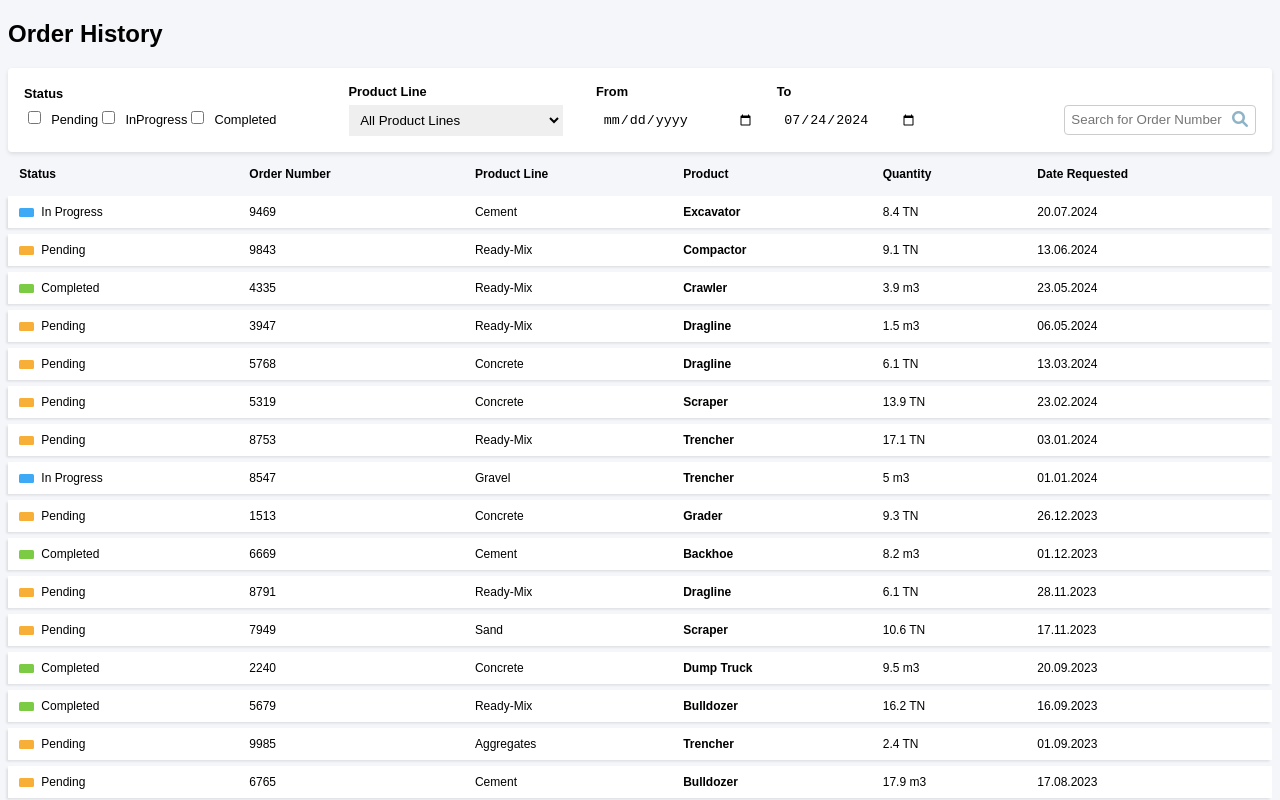
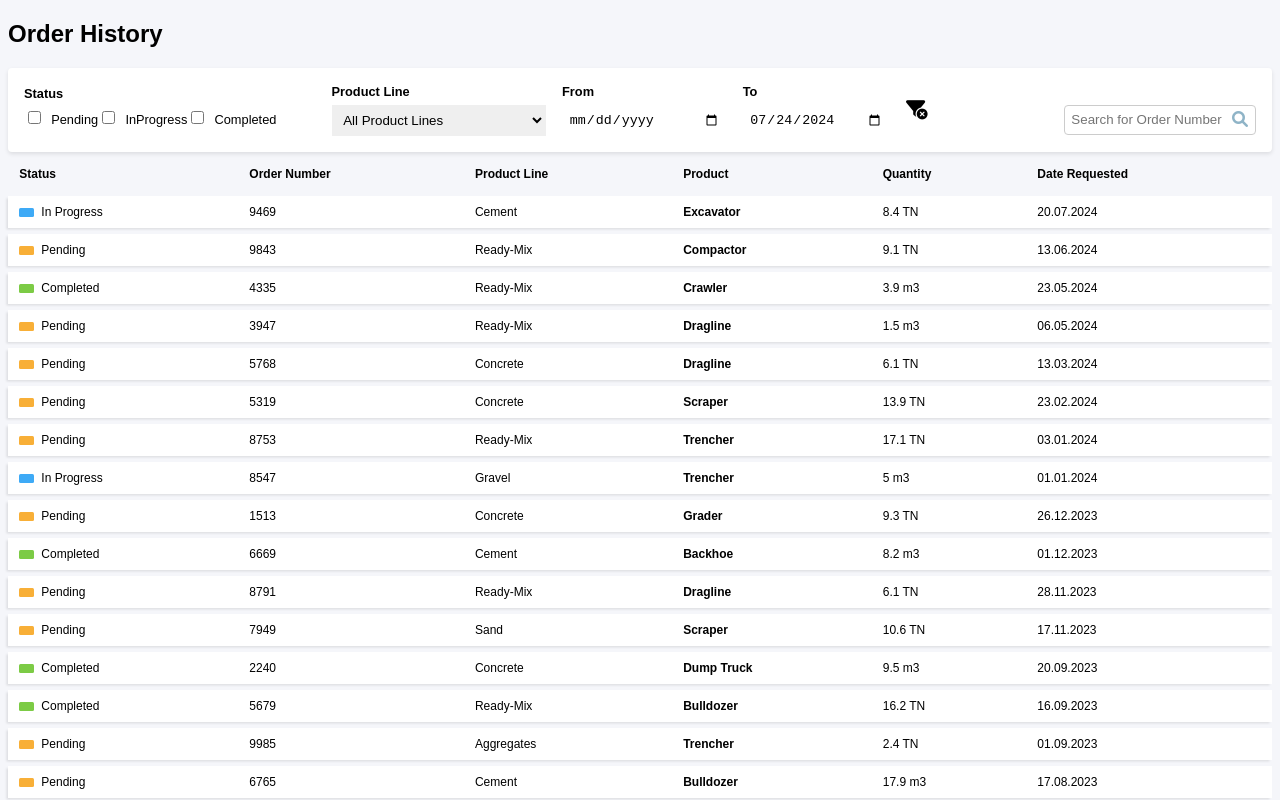
Before and after one commit to kar0lin4/cemex-order-history, an Angular app: page / in a window 1280 px wide. Shown: the top 800 px of the page. Built offline with nearby package versions, Linux system fonts and the light colour scheme.

Commit message:
feat(cmx-123) Add reset filters reorder filters.comp

```diff
--- a/src/app/filter/filter.component.html
+++ /dev/null
@@ -1,32 +0,0 @@
-<section class="filter-container">
-    <div class="filter-item">
-      <label class="status-item">Status</label>
-      <label class="status-checkbox" for="order-status" *ngFor="let status of orderStatuses;"><input id="order-status" type="checkbox" [value]="status" (change)="onStatusChange(status, $event)"/> {{status}}</label>
-    </div>
-    <div class="filter-item vertical-line"></div>
-    <div class="filter-item">
-      <label for="product-line">Product Line</label>
-      <select id="product-line" [formControl]="productLine" (change)="onProductLineChange(productLine.value!)" >
-        <option [value]="''">All Product Lines</option>
-        <option id="product-line" *ngFor="let line of productLines" [value]="line">{{line}}</option>
-      </select>
-    </div>
-    <div class="vertical-line"></div>
-    <div class="filter-item">
-      <label for="from-date">From</label>
-      <input [formControl]="dateFrom" [value]="dateFrom.value" type="date" id="from-date" (change)="onDateFromChange(dateFrom.value!)"/>
-    </div>
-      <div class="filter-item">
-      <label for="to-date">To</label>
-      <input [formControl]="dateTo" [value]="dateTo" type="date" id="to-date" (change)="onDateToChange(dateTo.value!)"/>
-    </div>
-
-    <div class="search-item filter-item">
-      <div class="search-container">
-      <input id="search" type="text" placeholder="Search for Order Number" [formControl]="orderNumber" [value]="orderNumber" (input)="onSearchedOrderNumberChange(orderNumber.value!)"/>
-      <span>
-        <i class="fa fa-search"></i>
-      </span>
-    </div>
-    </div>
-  </section>
--- /dev/null
+++ b/src/app/pages/filter/filter.component.html
@@ -0,0 +1,38 @@
+<section class="filter-container">
+  <div class="filter-item">
+    <label class="status-item">Status</label>
+    <label class="status-checkbox" for="order-status" *ngFor="let status of orderStatuses;"><input id="order-status"
+        type="checkbox" [formControl]="orderStatus" [value]="status" (change)="onStatusChange(status, $event)" />
+      {{status}}</label>
+  </div>
+  <div class="filter-item">
+    <label for="product-line">Product Line</label>
+    <select id="product-line" [formControl]="productLine" (change)="onProductLineChange(productLine.value!)">
+      <option [value]="''">All Product Lines</option>
+      <option id="product-line" *ngFor="let line of productLines" [value]="line">{{line}}</option>
+    </select>
+  </div>
+  <div class="filter-item">
+    <label for="from-date">From</label>
+    <input [formControl]="dateFrom" [value]="dateFrom.value" type="date" id="from-date"
+      (change)="onDateFromChange(dateFrom.value!)" />
+  </div>
+  <div class="filter-item">
+    <label for="to-date">To</label>
+    <input [formControl]="dateTo" [value]="dateTo" type="date" id="to-date" (change)="onDateToChange(dateTo.value!)" />
+  </div>
+
+  <div class="filter-item reset-filter" (click)="resetFilter()">
+    <i class="fa-solid fa-filter-circle-xmark"  title="Click to reset filters"></i>
+  </div>
+
+  <div class="search-item filter-item">
+    <div class="search-container">
+      <input id="search" type="text" placeholder="Search for Order Number" [formControl]="orderNumber"
+        [value]="orderNumber" (input)="onSearchedOrderNumberChange(orderNumber.value!)" />
+      <span>
+        <i class="fa fa-search"></i>
+      </span>
+    </div>
+  </div>
+</section>
--- a/src/app/filter/filter.component.scss
+++ b/src/app/pages/filter/filter.component.scss
@@ -24,6 +24,11 @@
       &.search-item {
         margin-left: initial;
       }
+    }
+
+    &.reset-filter {
+      cursor: pointer;
+      font-size: 1.2em;
     }
 
     .search-container {
@@ -84,12 +89,4 @@
     border-right: 1px solid rgb(239, 239, 239);
     border-left: 1px solid rgb(239, 239, 239);
   }
-
-  .vertical-line {
-    width: 1px;
-    background-color: #ccc;
-    height: 100%;
-  }
-
-
 }
--- a/src/app/filter/filter.component.ts
+++ b/src/app/pages/filter/filter.component.ts
@@ -2,8 +2,8 @@ import { CommonModule } from '@angular/common';
 import { Component } from '@angular/core';
 import { takeUntilDestroyed } from '@angular/core/rxjs-interop';
 import { FormControl, ReactiveFormsModule } from '@angular/forms';
-import { OrderStatus, ProductLine } from '../enums/Order';
-import { FilterService } from '../services/filter.service';
+import { OrderStatus, ProductLine } from '../../enums/Order';
+import { FilterService } from '../../services/filter.service';
 
 export interface ActiveFilter {
   statuses: string[];
@@ -37,6 +37,7 @@ export class FilterComponent {
   orderStatuses: OrderStatus[] = Object.values(OrderStatus);
   todayDate: string = this.formatDate(new Date());
 
+  orderStatus = new FormControl('');
   productLine = new FormControl('');
   dateFrom = new FormControl('');
   dateTo = new FormControl(this.todayDate);
@@ -110,4 +111,13 @@ export class FilterComponent {
 
     return `${year}-${month}-${day}`;
   }
+
+  resetFilter() {
+    this.filterService.resetFilter();
+    this.orderStatus.setValue('');
+    this.productLine.setValue('');
+    this.dateFrom.setValue('');
+    this.dateTo.setValue('');
+    this.orderNumber.setValue('');
+  }
 }
--- a/src/app/pages/orders-history/orders.component.ts
+++ b/src/app/pages/orders-history/orders.component.ts
@@ -3,7 +3,7 @@ import { Component, OnDestroy, OnInit } from '@angular/core';
 import { Observable, Subject, takeUntil } from 'rxjs';
 import { AddSpacePipe } from '../../add-space.pipe';
 import { Order, OrderStatus } from '../../enums/Order';
-import { FilterComponent } from '../../filter/filter.component';
+import { FilterComponent } from '../filter/filter.component';
 import { FilterService } from '../../services/filter.service';
 import { OrdersService } from '../../services/orders.service';
 import { NoResultsComponent } from '../no-results/no-results.component';
--- a/src/app/services/filter.service.ts
+++ b/src/app/services/filter.service.ts
@@ -1,6 +1,6 @@
 import { Injectable } from '@angular/core';
 import { BehaviorSubject } from 'rxjs';
-import { ActiveFilter } from '../filter/filter.component';
+import { ActiveFilter } from '../pages/filter/filter.component';
 import { Order } from '../enums/Order';
 
 @Injectable({
@@ -63,4 +63,8 @@ export class FilterService {
       );
     });
   }
+
+  resetFilter() {
+    this.filterSubject.next(this.defaultFilter);
+  }
 }
```
Also changed, not shown: 1 other file (tests, documents, lock files or other folders).
